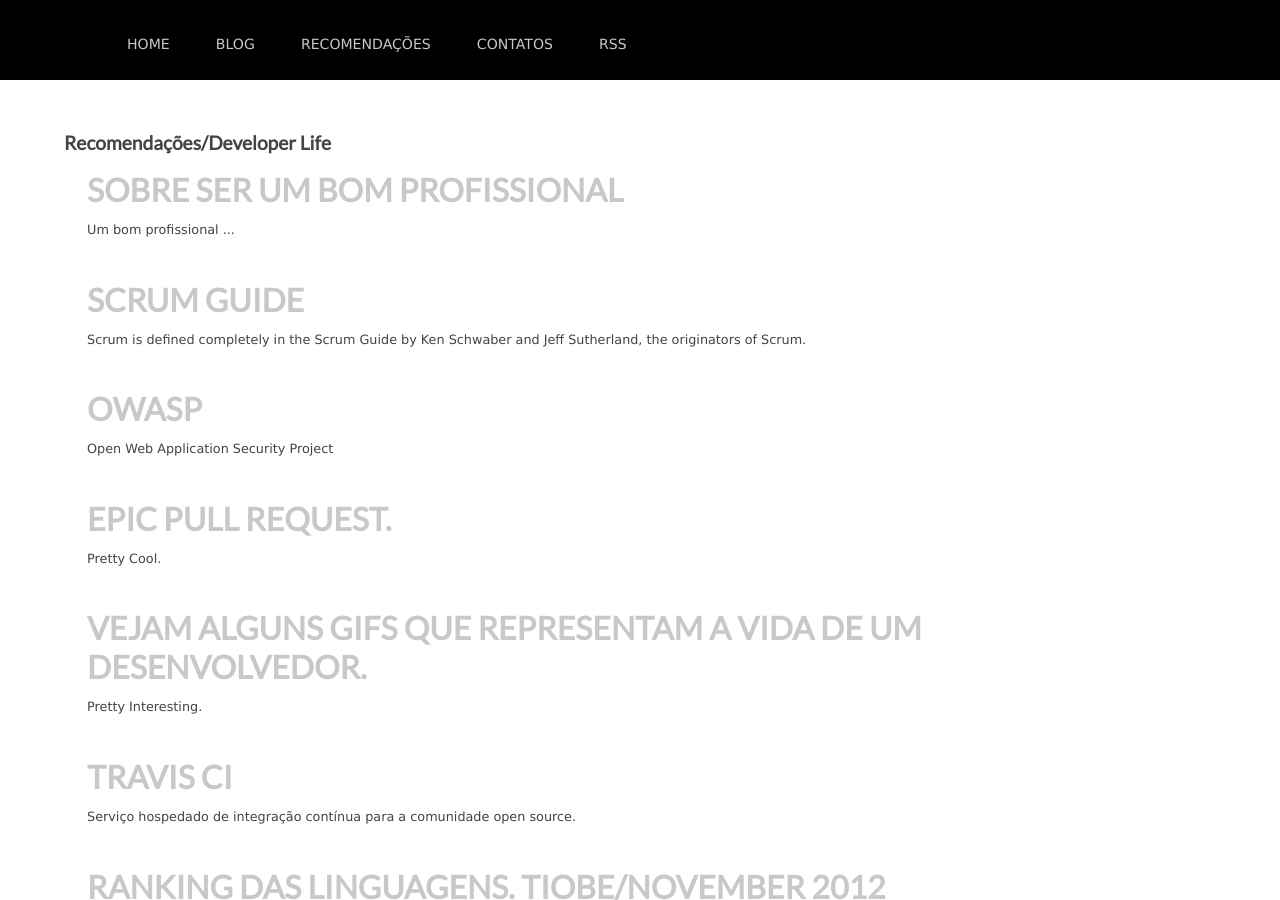
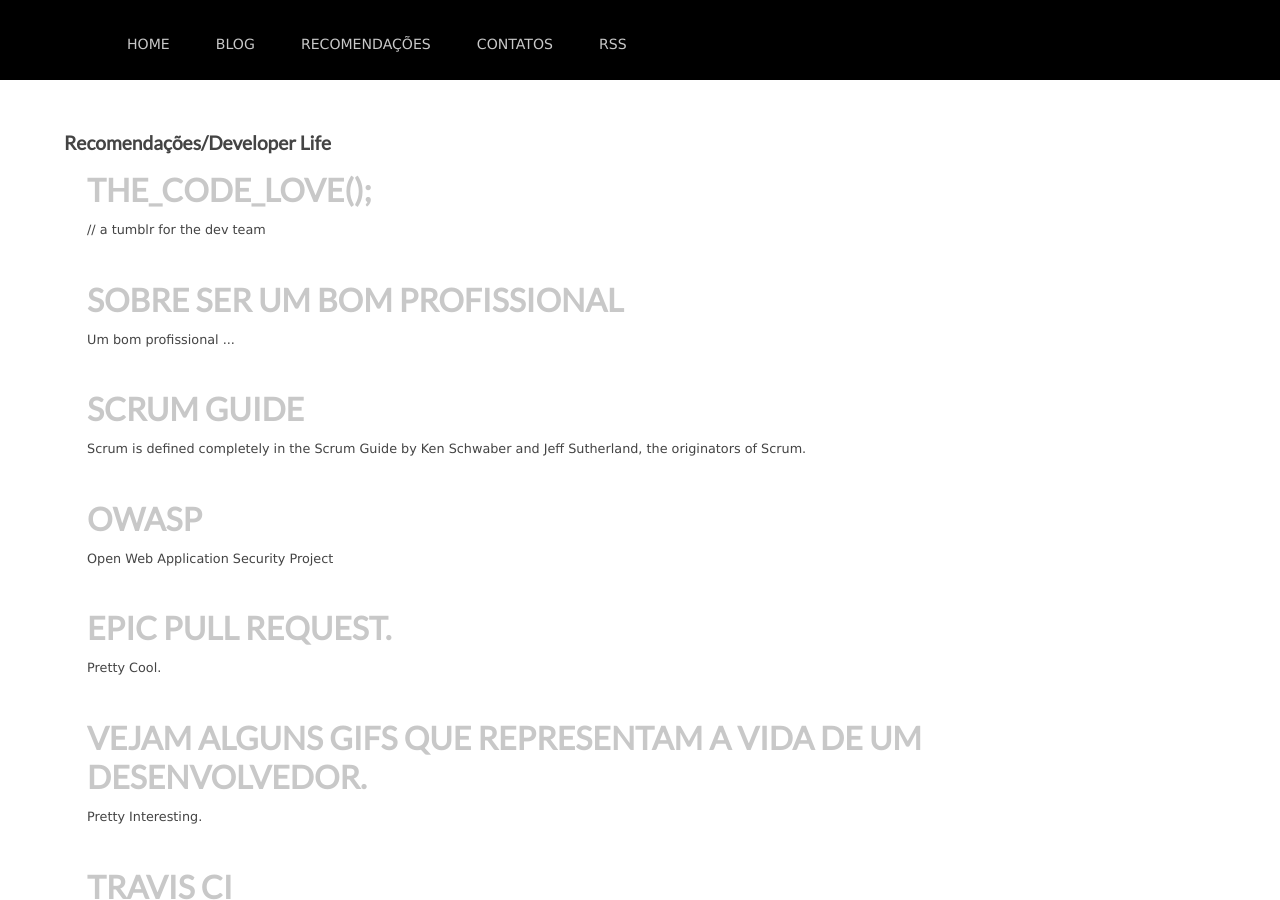
Before and after one commit to rgarbin/rgarbin.github.com, a Jekyll site: the page built from references/developer-life.html, in a window 1280 px wide and 900 px high. Built offline with Jekyll 4.4.1, drawn with Linux system fonts in a browser that asks for light colours; comment, search, counter and statistics services are not loaded.

Commit message:
Update developer-life.html
Dica do marcos vinicius sobre a vida dos devs =)

```diff
--- a/references/developer-life.html
+++ b/references/developer-life.html
@@ -3,6 +3,12 @@ layout: default
 title: Recomendações Developer Life
 ---
 <h1>Recomendações/Developer Life</h1>
+<article>
+    <div class="post">
+      <h3><a href="http://thecodinglove.com/" alt="the_code_love();" target="_blank">the_code_love();</a></h3>
+      <p>// a tumblr for the dev team</p>
+	</div>
+</article>
 <article>
     <div class="post">
       <h3><a href="http://simplesideias.com.br/sobre-ser-um-bom-profissional" alt="Sobre ser um bom profissional" target="_blank">Sobre ser um bom profissional</a></h3>
```
